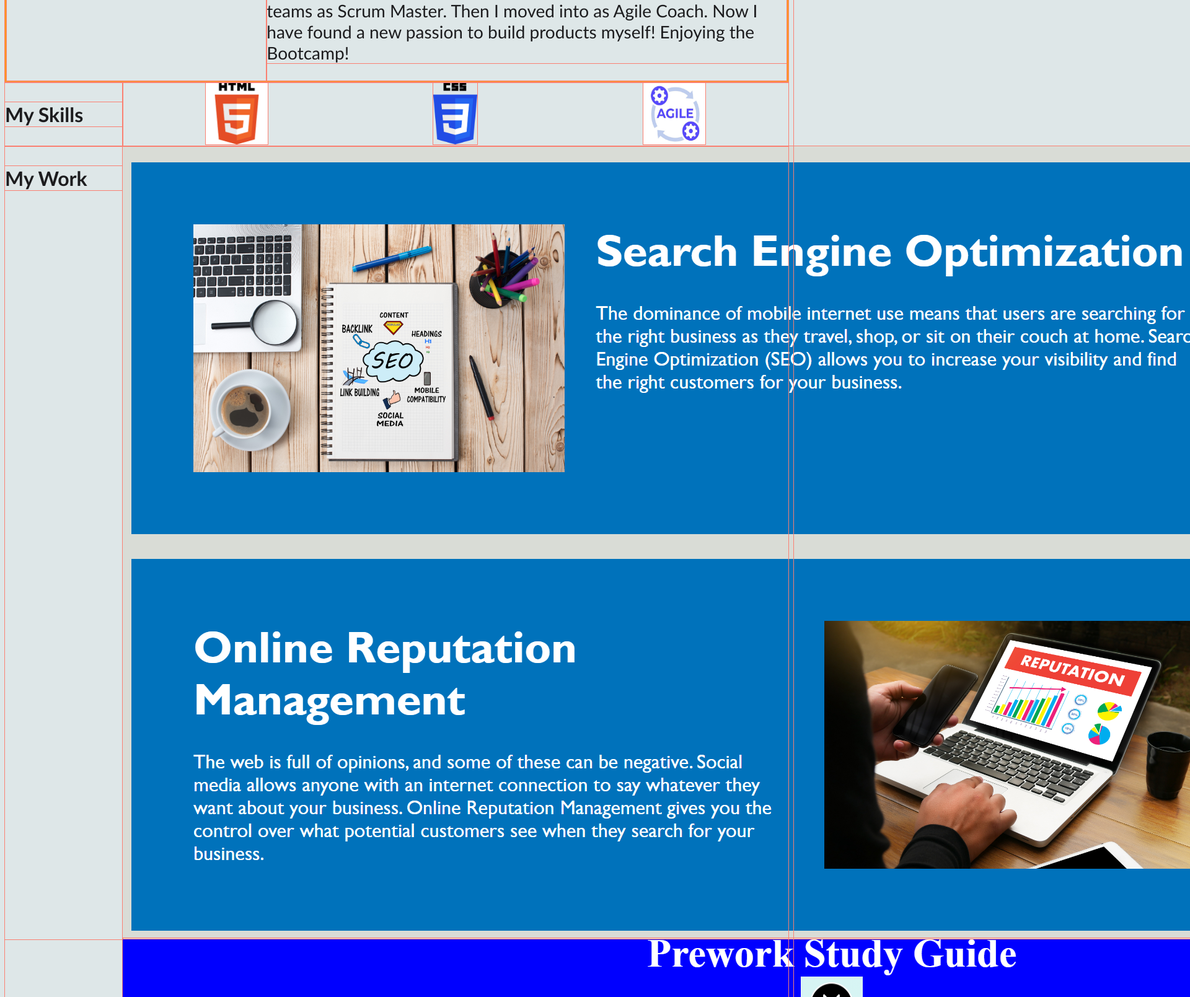
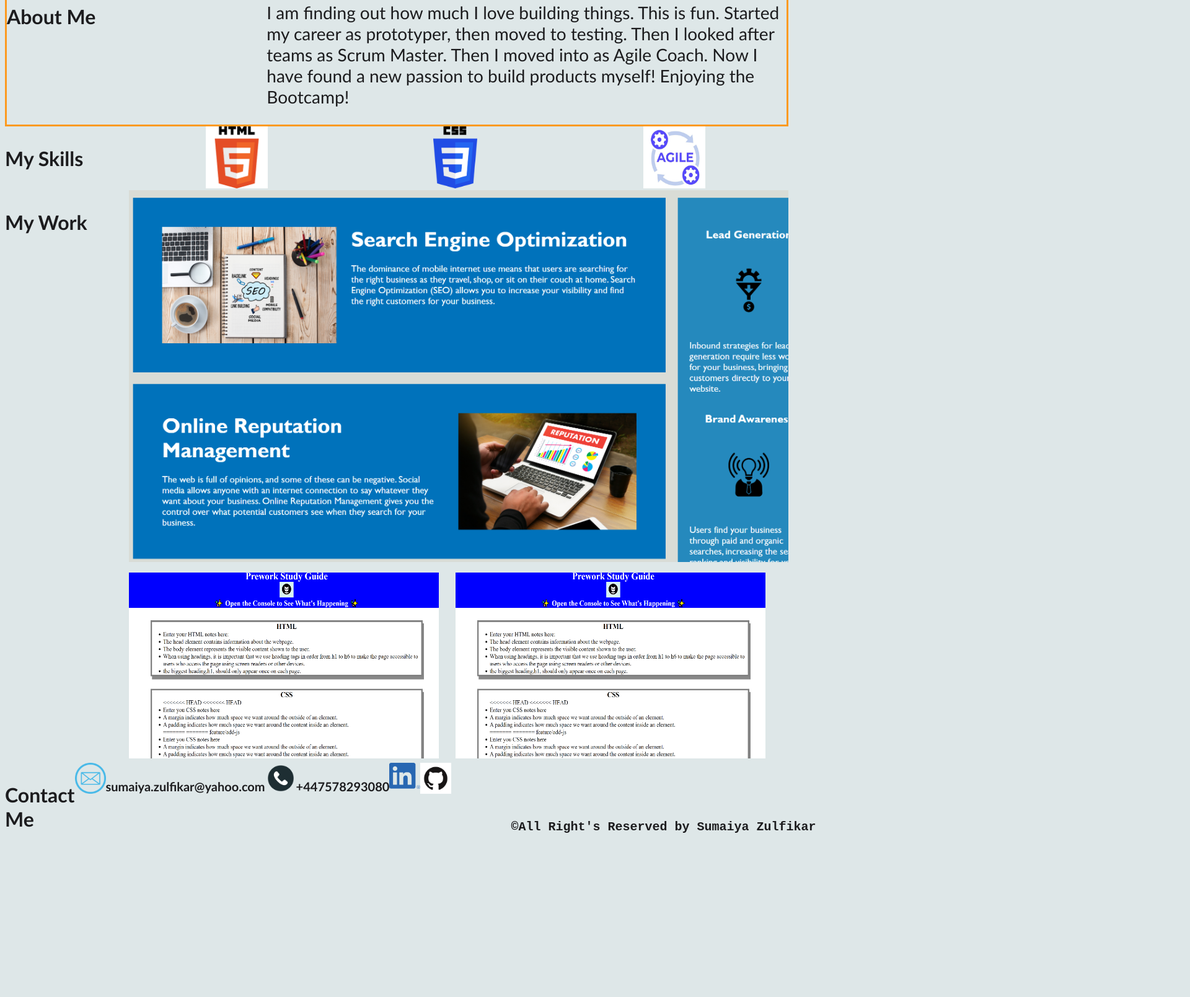
Before and after one commit to sumzulfikar/Sumaiya-Zulfikar, a plain HTML site: page index.html in a window 1280 px wide. Shown: the part 551-2160 px from the top of the page at 62% size, 1920 px wide, since content can reach past the window. After the commit the page ends 1998 px from the top, so only its background shows below. Drawn offline with Linux system fonts and the light colour scheme.

Commit message:
added some styling and responsiveness

```diff
--- a/index.html
+++ b/index.html
@@ -14,10 +14,10 @@
          <!--Help from Sowmiyaa <nav>  <a href="#about">About Me</a>*-->
         <h1>Sumaiya's Front End Developer Portfolio</h1>
         <nav id="menu">
-              <a href="#about-me" id="option1">About Me</a>
-              <a href="#work" id="option2">My Work</a>
-              <a href="#skills" id="option3">My Skills</a>
-              <a href="#contact-me" id="option4">Contact Me</a>
+              <a href="#about-me" class="option">About Me</a>
+              <a href="#work" class="option">My Work</a>
+              <a href="#skills" class="option">My Skills</a>
+              <a href="#contact-me" class="option">Contact Me</a>
          </nav>
 
     </header>
@@ -70,13 +70,17 @@
                 <h3>My Work</h3>
             </div>
             <div id="first-app">
-                <img src="./images/seo.PNG" alt="websiteimage">
+                <a href="https://github.com/sumzulfikar/Horiseon-Accessibility-Optimization">
+               <img src="./images/seo.PNG" alt="websiteimage" style="height: 600px; width: auto;" class="project-image">
+
             </div>
             <div id="second-app">
-                <img src="./images/studyguide.PNG" alt="a page for students learning html" class="work_item">
+                <a href="https://sumzulfikar.github.io/prework-study-guide/">
+                <img src="./images/studyguide.PNG" alt="a page for students learning html" class="project-image" style="height: 300px; width: 500px;"></a>
             </div>
             <div id="third-app">
-                <img src="http://placekitten.com/g/200/300" alt="a cat looking" class="work_item">
+                <a href="https://sumzulfikar.github.io/prework-study-guide/">
+                    <img src="./images/studyguide.PNG" alt="a page for students learning html" class="project-image" style="height: 300px; width: 500px;"></a>
             </div>
         </section>
     </main>
@@ -85,12 +89,16 @@
 
     <footer id="contact-me" >
         <h3 id="co">Contact Me</h3>
-        <img src="./images/LI-In-Bug.png"  id="li">
-        <img src="./images/GitHub-Mark-ea2971cee799.png" id="git">
-      <br/>
+        <img src="./images/email.png"id="em"><h4>sumaiya.zulfikar@yahoo.com</h4>
+        <img src="./images/phone.png"id="ph"><h4>+447578293080</h4>
+        <a href="https://www.linkedin.com/in/sumaiya-zulfikar/"> <img src="./images/LI-In-Bug.png"  id="li"></a>
+       <a href="https://github.com/sumzulfikar"> <img src="./images/GitHub-Mark-ea2971cee799.png" id="git"></a>
+     <pre>
+
         <h4>
         <span>&#169;</span>All Right's Reserved by Sumaiya Zulfikar
        </h4>
+    </pre>
 
     </footer>
 </body>
--- a/style.css
+++ b/style.css
@@ -1,12 +1,13 @@
-* {
+/* * {
     outline:1px solid salmon;
-}
+} */
 /* Global style of the webpage*//*#016295#283d5a #e5eec1#1c1c1e*#557c83#3aada8#a2d5ac*/
 :root {
     font-family: 'Gill Sans', 'Gill Sans MT', 'Calibri', 'Trebuchet MS', 'sans-serif';
     --light:#dee7e8;
     --pop:#ec5743;
     --yellow:#fc9a1f;
+    --white:white;
 
    /* --h4:#04c8a1;*/
     --text:#1c1c1e;
@@ -40,14 +41,16 @@ h4{
     font-size: 20px;
 
 }
-/*Device responsive navigation*/
+
 @media screen and (max-width: 768px) {
+    /*Mobile Device responsive navigation*/
 #menu{
     display:flex;
 flex-flow:column wrap;
 align-items: end;
 text-decoration: none;
  }
+ /*Mobile Device responsive Summary*/
  #summary{
     display: grid;
     grid-template-rows: 1fr 1fr 1fr 1fr;
@@ -58,9 +61,30 @@ text-decoration: none;
                          "d";
 
  }
+/*Mobile Device responsive About me Section*/
+ #about-me{
+    display: grid;
+    grid-template-rows: 1fr 1fr 1fr;
+    grid-template-columns: 1fr ;
+    grid-template-areas: "about-me-title1"
+                         "background1"
+                        "background1";
+    border: solid 3px var(--yellow);
+}
+
+/* Mobile Device responsive skills layout*/
+#logo{
+    grid-area: logo;
+     display: flex;
+     flex-direction: column;
+     justify-content: space-around;
+     /* align-items: center; */
+ }
+
 
 }
 @media screen and (min-width:  992px) {
+/*Desktop Device responsive Navigation*/
 #menu{
     display:flex;
     justify-content: space-evenly;
@@ -70,7 +94,7 @@ text-decoration: none;
     padding:20px;
 
  }
-
+/*Desktop Device responsive Summary*/
  #summary{
     display: grid;
     grid-template-rows: 1fr;
@@ -80,9 +104,7 @@ text-decoration: none;
 
  }
 
-}
-
-/*Style for About me Section*/
+ /*Desktop Device responsive About me Section*/
 
 #about-me{
     display: grid;
@@ -91,6 +113,22 @@ text-decoration: none;
     grid-template-areas: "about-me-title1 background1 background1";
     border: solid 3px var(--yellow);
 }
+/* Desktop Device responsive skills layout*/
+#logo{
+    grid-area: logo;
+     display: flex;
+     flex-direction: row;
+     justify-content: space-around;
+     /* align-items: center; */
+ }
+ .footer{
+    display: flex;
+    flex-direction: row;
+   align-items: flex-start;
+ }
+
+}
+
 
 #about-me-title{
     grid-area: about-me-title1;
@@ -112,98 +150,67 @@ text-decoration: none;
     grid-area: my-skills;
 }
 
-#logo{
-   grid-area: logo;
-    display: flex;
-    flex-direction: row;
-    justify-content: space-around;
-    /* align-items: center; */
-}
+
 
 /*Style for My Works Section*/
 
 #my-work{
     display: grid;
-    grid-template-rows: 1fr 1fr;
+    grid-template-rows: auto;
     grid-template-columns: 15% 1fr 1fr;
-     grid-template-areas:
-    "work first-app first-app"
-    "work second-app third-app";
+    grid-template-areas:"work first-app1 first-app1"
+                        "work second-app third-app";
+    overflow: hidden;
+    gap: 10px;
 }
 
 
-.my-work{
-    /* grid-row: 1/2;
-    grid-column: 1; */
+#my-work{
+
     grid-area:work;
-    /* grid-row: 4/5;
-    grid-column: 1/2; */
+
 }
 #first-app{
-/* grid-column: 1/-1;
-grid-row: 1; */
-grid-area:first-app;
-background-repeat: no-repeat;
+    grid-area: 1 / 2 / 2/ span 4;
+
 }
 #second-app{
-    grid-row: 2;
-    grid-column: 2;
+    grid-area: second-app;
 }
 #third-app{
-    grid-row: 2;
-    grid-column: 3;
-
+    grid-area: third-app;
 }
 
-/* #first-app{
-    grid-area: first-app1;
-
-    display: flex;
-    flex-flow: column wrap;
-
+.project-image{
+ width:100%;
 }
 
-
-#second-app #third-app{
-     display: flex;
-       flex: 25%;
-    /* max-width: 200px;
-    max-height: 200px;
+ #li, #git,#em, #ph{
+    max-width: 50px;
+    max-height: 50px;
 }
-
-
-#second-app{
-    grid-area: second-app1;
-    /* max-width: 500px;
-    max-height: 400px;
-}
-
-#third-app{
-    grid-area: third-app1;
-
-} */
-
-.lg, #li, #git{
+.lg{
     max-width: 100px;
     max-height: 100px;
 }
-
-
 a{
-    color: var(--pop);
     text-decoration: none;
     font-size: 32px;
 }
+/*Navigation button decoration */
+.option{
+    padding: 10px;
+    margin: 5px;
+    border: 1px solid var(--pop);
+    color: var(--pop);
+    background-color: var(--white);
+    align-self: flex-end;
+    /* transition: all 0.5s ease-in-out; */
+}
 
-#contact-me{
-display: grid;
-grid-template-rows: 1fr;
-grid-template-columns: 1fr 1fr 1fr;
-grid-template-areas: "co li git";
+footer{
+    display: flex;
+    flex-direction: row;
+    justify-content: space-evenly;
 
 }
-.footer{
-
-    margin-left: 50%;
-    padding: 50%;
-}
```
Also changed, not shown: images/email.png (added), images/phone.png (added).
